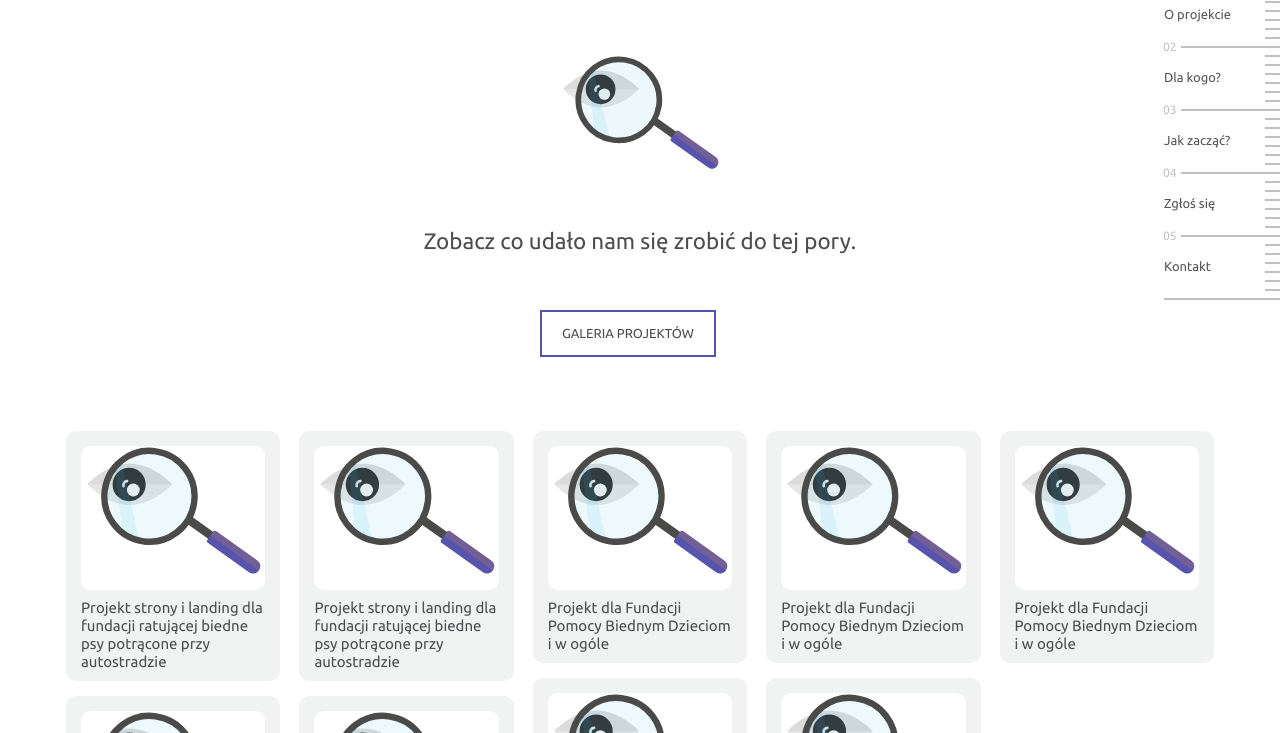
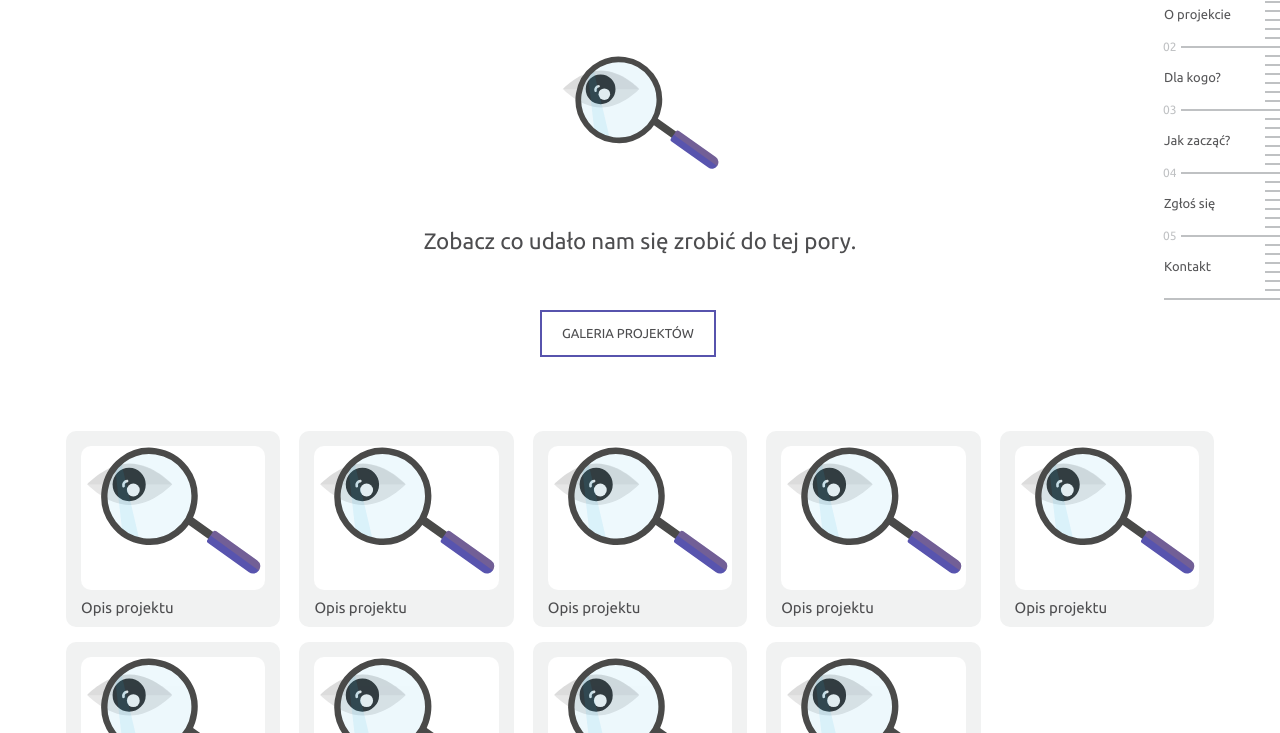
Before and after one commit to lofix/programuj_spolecznie, a plain HTML site: page index.html in a window 1280 px wide. Both pictures are taken after a click on the element "GALERIA PROJEKTÓW". Shown: the part 2519-3252 px from the top of the page. Drawn offline with nearby package versions, Linux system fonts and the light colour scheme.

Commit message:
Changed descriptions

```diff
--- a/index.html
+++ b/index.html
@@ -1146,47 +1146,48 @@ Prześlij do nas swój pomysł, a my zobaczymy jak możemy Ci pomóc.</h3></div>
             <div id="columns">
                 <figure>
                     <img src="images/programuj-spolecznie-lupa.svg">
-                    <figcaption>Projekt strony i landing dla fundacji ratującej biedne psy potrącone przy autostradzie</figcaption>
+                    <figcaption>Opis projektu
+                    </figcaption>
                 </figure>
 
                 <figure>
                     <img src="images/programuj-spolecznie-lupa.svg">
-                    <figcaption>Projekt strony i landing dla fundacji ratującej biedne psy potrącone przy autostradzie</figcaption>
+                    <figcaption>Opis projektu</figcaption>
                 </figure>
 
                 <figure>
                     <img src="images/programuj-spolecznie-lupa.svg">
-                    <figcaption>Projekt strony i landing dla fundacji ratującej biedne psy potrącone przy autostradzie</figcaption>
+                    <figcaption>Opis projektu</figcaption>
                 </figure>
 
                 <figure>
                     <img src="images/programuj-spolecznie-lupa.svg">
-                    <figcaption>Projekt dla Fundacji Pomocy Biednym Dzieciom i w ogóle</figcaption>
+                    <figcaption>Opis projektu</figcaption>
                 </figure>
 
                 <figure>
                     <img src="images/programuj-spolecznie-lupa.svg">
-                    <figcaption>Projekt dla Fundacji Pomocy Biednym Dzieciom i w ogóle</figcaption>
+                    <figcaption>Opis projektu</figcaption>
                 </figure>
 
                 <figure>
                     <img src="images/programuj-spolecznie-lupa.svg">
-                    <figcaption>Projekt dla Fundacji Pomocy Biednym Dzieciom i w ogóle Projekt dla Fundacji Pomocy Biednym Dzieciom i w ogóle Projekt dla Fundacji Pomocy Biednym Dzieciom i w ogóle</figcaption>
+                    <figcaption>Opis projektu</figcaption>
                 </figure>
 
                 <figure>
                     <img src="images/programuj-spolecznie-lupa.svg">
-                    <figcaption>Projekt dla Fundacji Pomocy Biednym Dzieciom i w ogóle</figcaption>
+                    <figcaption>Opis projektu</figcaption>
                 </figure>
 
                 <figure>
                     <img src="images/programuj-spolecznie-lupa.svg">
-                    <figcaption>Projekt dla Fundacji Pomocy Biednym Dzieciom i w ogóle</figcaption>
+                    <figcaption>Opis projektue</figcaption>
                 </figure>
 
                 <figure>
                     <img src="images/programuj-spolecznie-lupa.svg">
-                    <figcaption>Projekt dla Fundacji Pomocy Biednym Dzieciom i w ogóle</figcaption>
+                    <figcaption>Opis projektu</figcaption>
                 </figure>
             </div>
             <div class="close_btn"></div>
```
